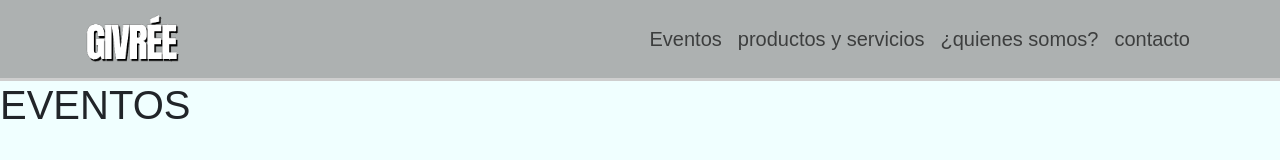
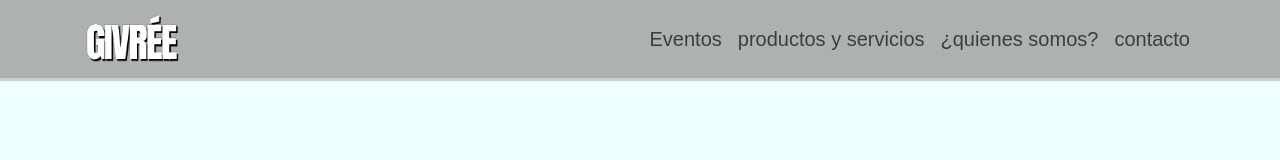
Before and after one commit to JoaquinMoyano1/Segunda-entrega, a plain HTML site: page html/eventos.html in a window 1280 px wide. Drawn offline with nearby package versions, Linux system fonts and the light colour scheme.

Commit message:
inicio FINAL

```diff
--- a/html/eventos.html
+++ b/html/eventos.html
@@ -48,7 +48,9 @@
 
     <!-- fin navbar -->
 
-    <H1>EVENTOS</H1>
+    <main>
+
+    </main>
 
     <!-- bs final -->
 <script src="https://cdn.jsdelivr.net/npm/bootstrap@5.3.1/dist/js/bootstrap.bundle.min.js" integrity="sha384-HwwvtgBNo3bZJJLYd8oVXjrBZt8cqVSpeBNS5n7C8IVInixGAoxmnlMuBnhbgrkm" crossorigin="anonymous"></script>
```
